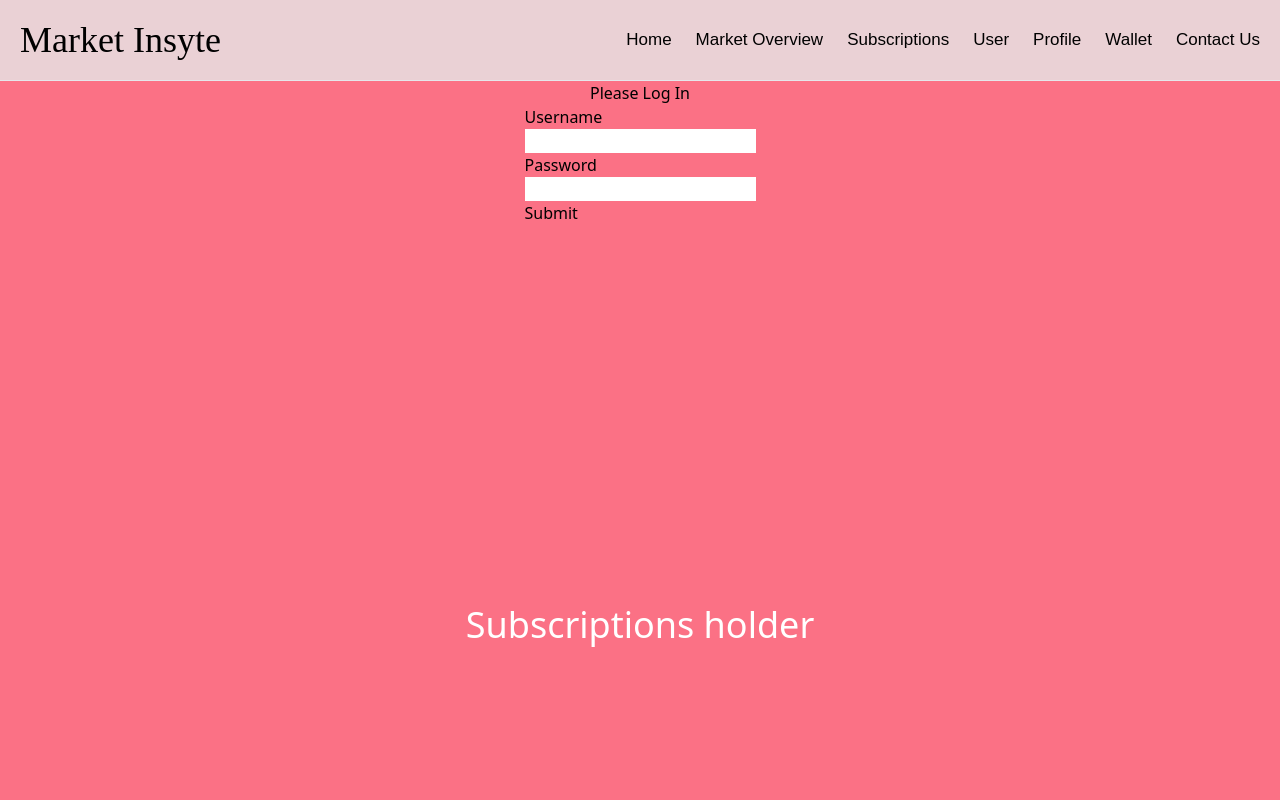
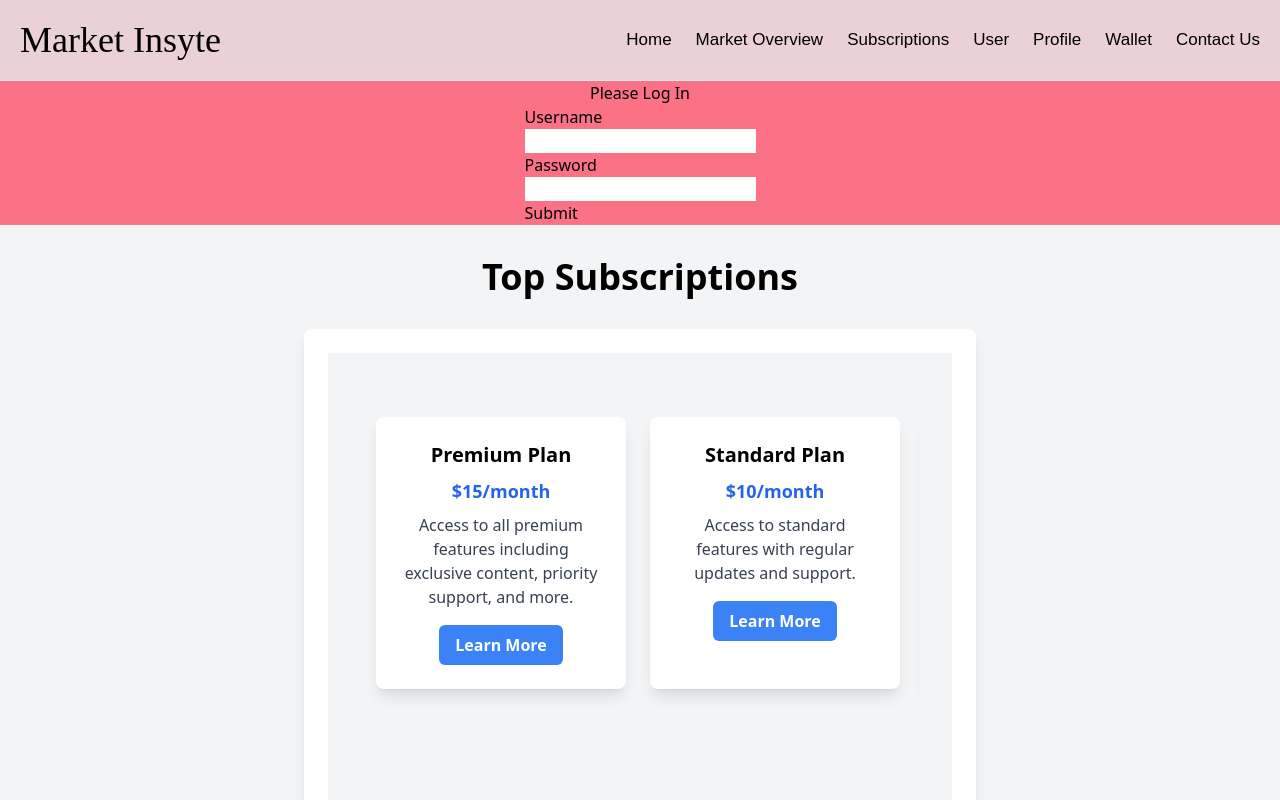
Before and after one commit to yaramala143/IS7000Fall2024, a React (Create React App) app: page /subscription in a window 1280 px wide. Shown: the top 800 px of the page. Built offline with nearby package versions, Linux system fonts and the light colour scheme.

Commit message:
Top 5 subscriptions

```diff
--- a/src/pages/subscription/Subscription.js
+++ b/src/pages/subscription/Subscription.js
@@ -1,11 +1,16 @@
-import React from 'react'
+import React from 'react';
+import TopFiveSubscriptions from './TopFiveSubscriptions';
 
 function Subscription() {
   return (
-    <div className='text-white flex justify-center items-center w-full h-screen'>
-        <h1 className='text-4xl'>Subscriptions holder</h1>
+    <div className="bg-gray-100 min-h-screen flex flex-col items-center p-8">
+      <h1 className="text-4xl font-bold mb-8 text-center text-black">Top Subscriptions</h1>
+
+      <div className="w-full max-w-2xl bg-white p-6 rounded-lg shadow-lg">
+        <TopFiveSubscriptions />
+      </div>
     </div>
-  )
+  );
 }
 
-export default Subscription
+export default Subscription;
--- /dev/null
+++ b/src/pages/subscription/TopFiveSubscriptions.js
@@ -0,0 +1,59 @@
+import React from 'react'
+
+function TopFiveSubscriptions() {
+    const topSubscriptions = [
+        {
+            id: 'premium',
+            name: 'Premium Plan',
+            price: '$15/month',
+            description: 'Access to all premium features including exclusive content, priority support, and more.',
+        },
+        {
+            id: 'standard',
+            name: 'Standard Plan',
+            price: '$10/month',
+            description: 'Access to standard features with regular updates and support.',
+        },
+        {
+            id: 'basic',
+            name: 'Basic Plan',
+            price: '$5/month',
+            description: 'Get access to basic features with limited support.',
+        },
+        {
+            id: 'family',
+            name: 'Family Plan',
+            price: '$25/month',
+            description: 'Ideal for families with up to 5 accounts. Access to all premium features.',
+        },
+        {
+            id: 'student',
+            name: 'Student Plan',
+            price: '$3/month',
+            description: 'Discounted plan for students. Access to standard features.',
+        },
+    ];
+
+    return (
+        <div className="flex flex-col items-center p-8 bg-gray-100 min-h-screen">
+
+            <div className="flex overflow-x-auto space-x-6 px-4 py-8 w-full max-w-5xl">
+                {topSubscriptions.map((subscription) => (
+                    <div
+                        key={subscription.id}
+                        className="min-w-[250px] bg-white p-6 rounded-lg shadow-lg flex flex-col items-center text-center"
+                    >
+                        <h2 className="text-xl font-semibold mb-2">{subscription.name}</h2>
+                        <p className="text-lg font-bold text-blue-600">{subscription.price}</p>
+                        <p className="mt-2 text-gray-700">{subscription.description}</p>
+                        <button className="mt-4 bg-blue-500 text-white py-2 px-4 rounded-md font-semibold">
+                            Learn More
+                        </button>
+                    </div>
+                ))}
+            </div>
+        </div>
+    );
+}
+
+export default TopFiveSubscriptions
```
